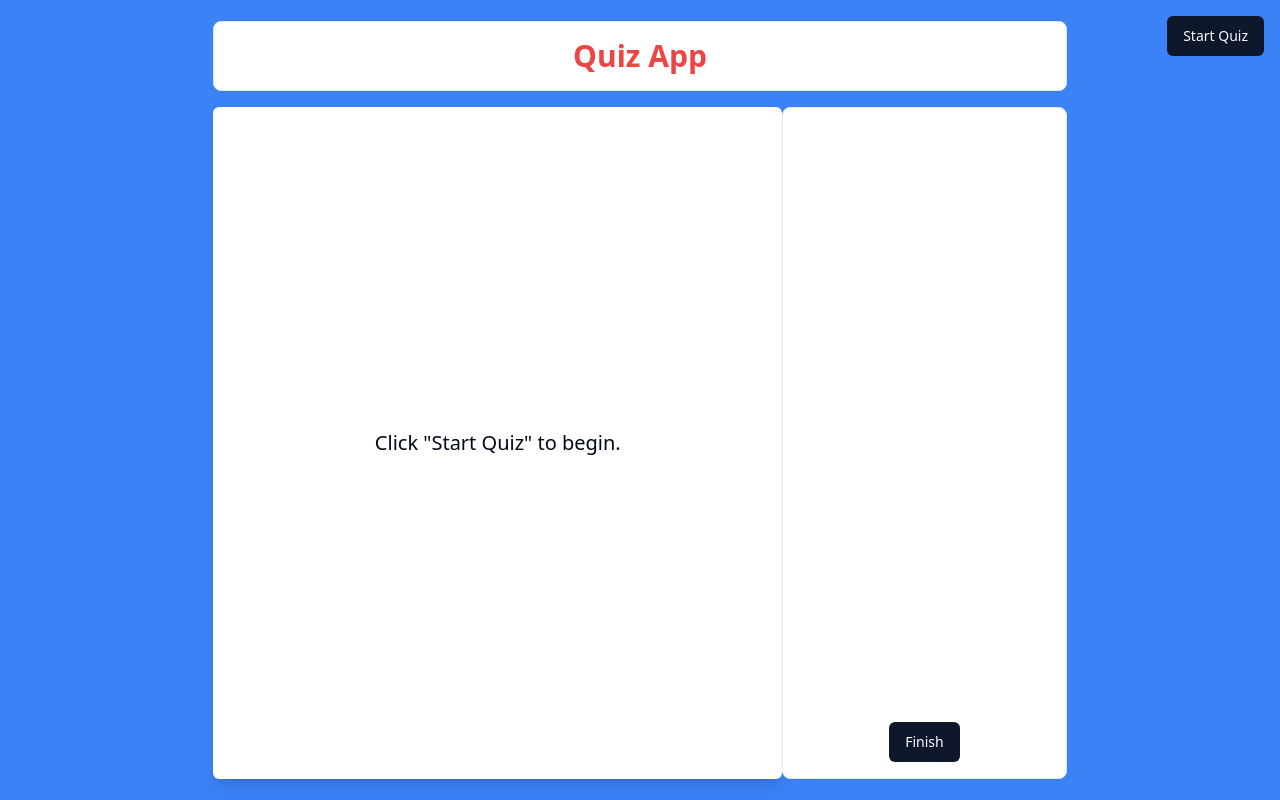
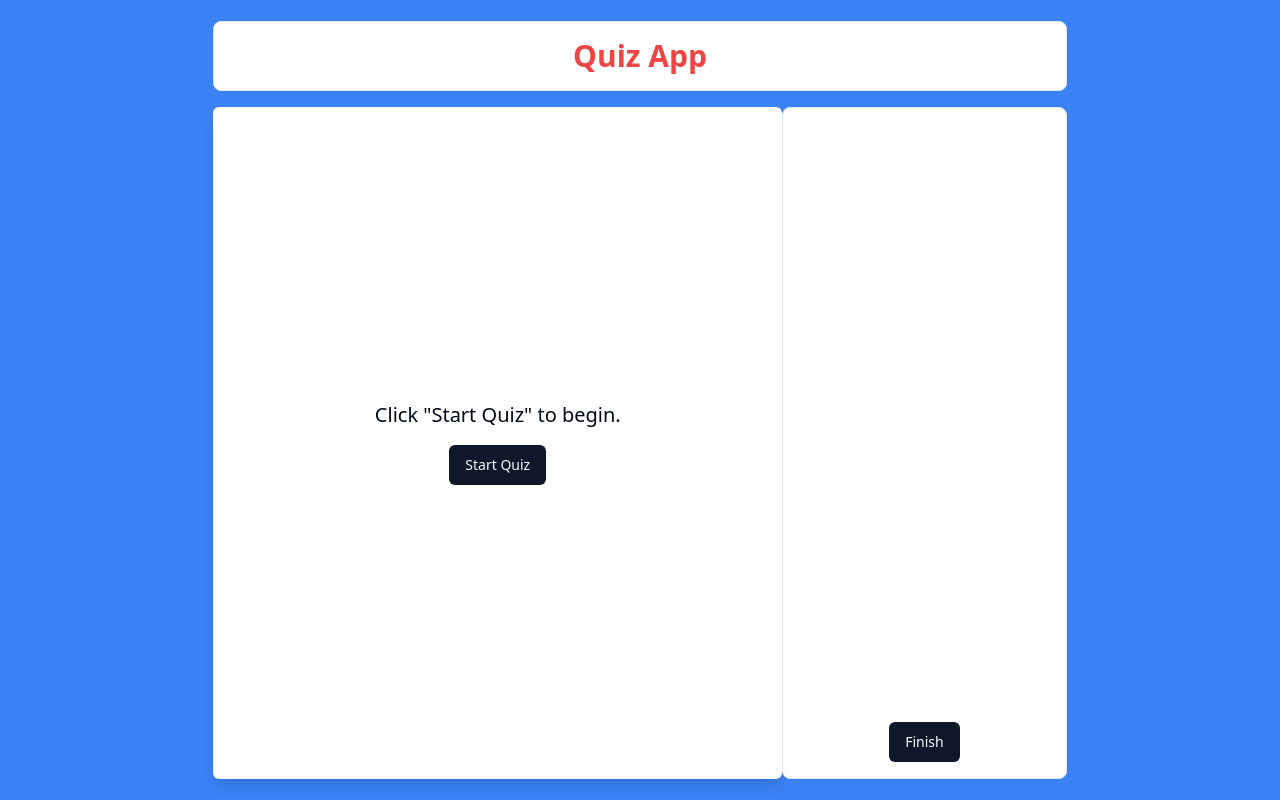
Before and after one commit to DishaJain05/quiz, a Next.js app: page / in a window 1280 px wide. Built offline with nearby package versions, Linux system fonts and the light colour scheme; no server answers.

Commit message:
start and finish buttons

```diff
--- a/src/app/page.tsx
+++ b/src/app/page.tsx
@@ -24,11 +24,10 @@ const App = () => {
   const [attempted, setAttempted] = useState<boolean[]>([]);
   const [timeLeft, setTimeLeft] = useState<number>(600); // Default to 10 minutes
   const [hasStarted, setHasStarted] = useState<boolean>(false);
-  const [topicid, setTopicid] = useState<number>(1);
+  const [topicid, setTopicid] = useState<number>(2);
 
   useEffect(() => {
     if (typeof window !== 'undefined') {
-      // Client-side only
       const storedTimeLeft = localStorage.getItem('timeLeft');
       const storedHasStarted = localStorage.getItem('hasStarted');
       if (storedTimeLeft) setTimeLeft(parseInt(storedTimeLeft, 10));
@@ -74,6 +73,7 @@ const App = () => {
   };
 
   const handleFinish = () => {
+    setTimeLeft(600);
     const score = questions.reduce((acc, question, index) => {
       if (question.correctOption === selectedOptions[question.id]) {
         return acc + 1;
@@ -161,7 +161,6 @@ const App = () => {
                       totalQuestions={questions.length}
                       onNext={handleNextQuestion}
                       onPrevious={handlePreviousQuestion}
-                      onFinish={handleFinish}
                       onSelectOption={handleSelectOption}
                       selectedOption={selectedOptions[questions[currentIndex].id] || ''}
                     />
@@ -169,8 +168,14 @@ const App = () => {
                     <p>Loading questions...</p>
                   )
                 ) : (
-                  <div className="flex justify-center items-center h-full">
+                  <div className="flex flex-col justify-center items-center h-full">
                     <p className="text-xl">Click "Start Quiz" to begin.</p>
+                    <Button
+                      onClick={handleStartQuiz}
+                      className="mt-4"
+                    >
+                      Start Quiz
+                    </Button>
                   </div>
                 )}
               </div>
@@ -191,14 +196,6 @@ const App = () => {
           )}
         </div>
       </div>
-      {!hasStarted && (
-        <Button
-          onClick={handleStartQuiz}
-          className="absolute top-4 right-4"
-        >
-          Start Quiz
-        </Button>
-      )}
     </div>
   );
 };
--- a/src/components/QuestionCard.tsx
+++ b/src/components/QuestionCard.tsx
@@ -11,12 +11,20 @@ interface QuestionCardProps {
   totalQuestions: number;
   onNext: () => void;
   onPrevious: () => void;
-  onFinish: () => void;
   onSelectOption: (option: string) => void;
   selectedOption: string;
 }
 
-const QuestionCard: React.FC<QuestionCardProps> = ({ question, options, currentIndex, totalQuestions, onNext, onPrevious, onFinish, onSelectOption, selectedOption }) => {
+const QuestionCard: React.FC<QuestionCardProps> = ({
+  question,
+  options,
+  currentIndex,
+  totalQuestions,
+  onNext,
+  onPrevious,
+  onSelectOption,
+  selectedOption
+}) => {
   return (
     <Card className="mb-4 p-4 flex-grow border-4 border-blue-500">
       <CardHeader className="text-2xl font-bold">{`Question ${currentIndex + 1}`}</CardHeader>
@@ -36,10 +44,8 @@ const QuestionCard: React.FC<QuestionCardProps> = ({ question, options, currentI
           {currentIndex > 0 && (
             <Button variant="outline" onClick={onPrevious}>Previous</Button>
           )}
-          {currentIndex < totalQuestions - 1 ? (
+          {currentIndex < totalQuestions - 1 && (
             <Button onClick={onNext}>Next</Button>
-          ) : (
-            <Button onClick={onFinish}>Finish</Button>
           )}
         </div>
       </CardContent>
```
